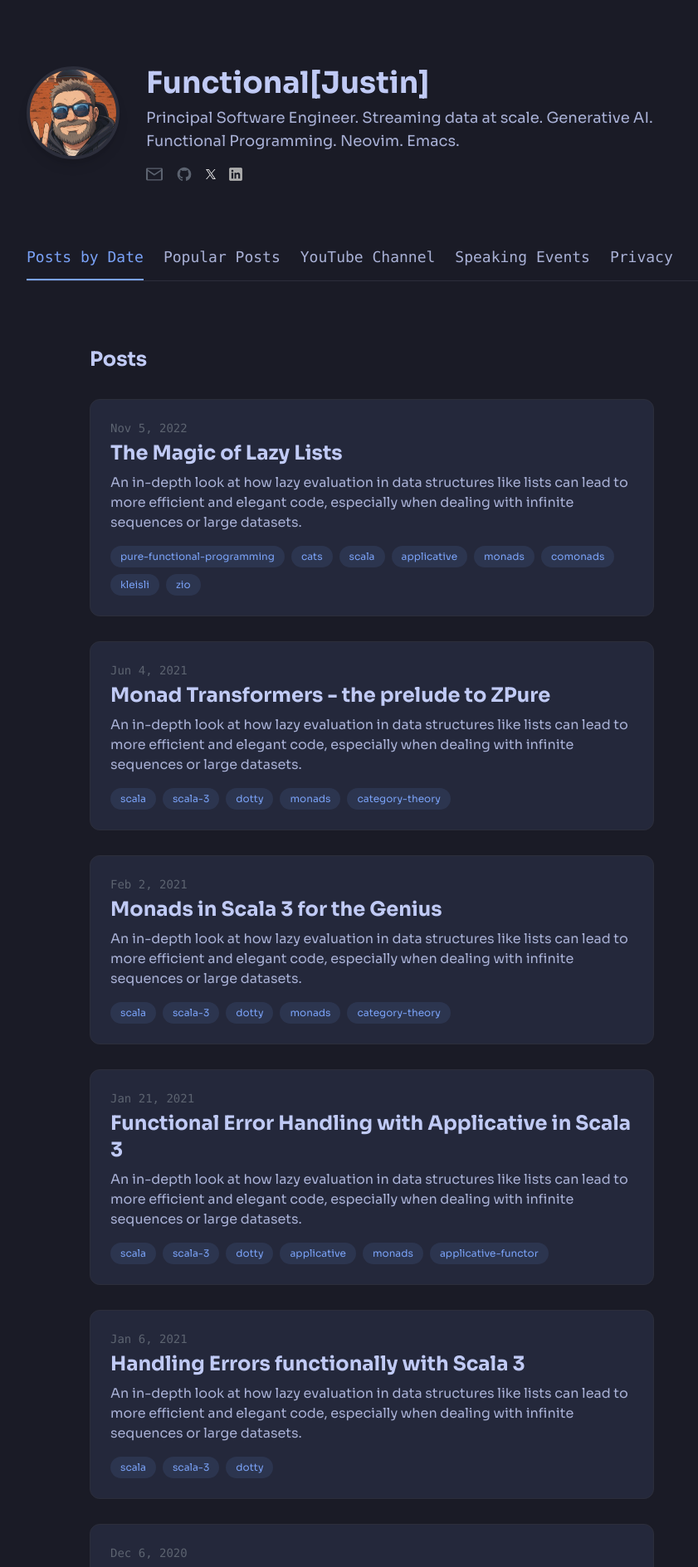
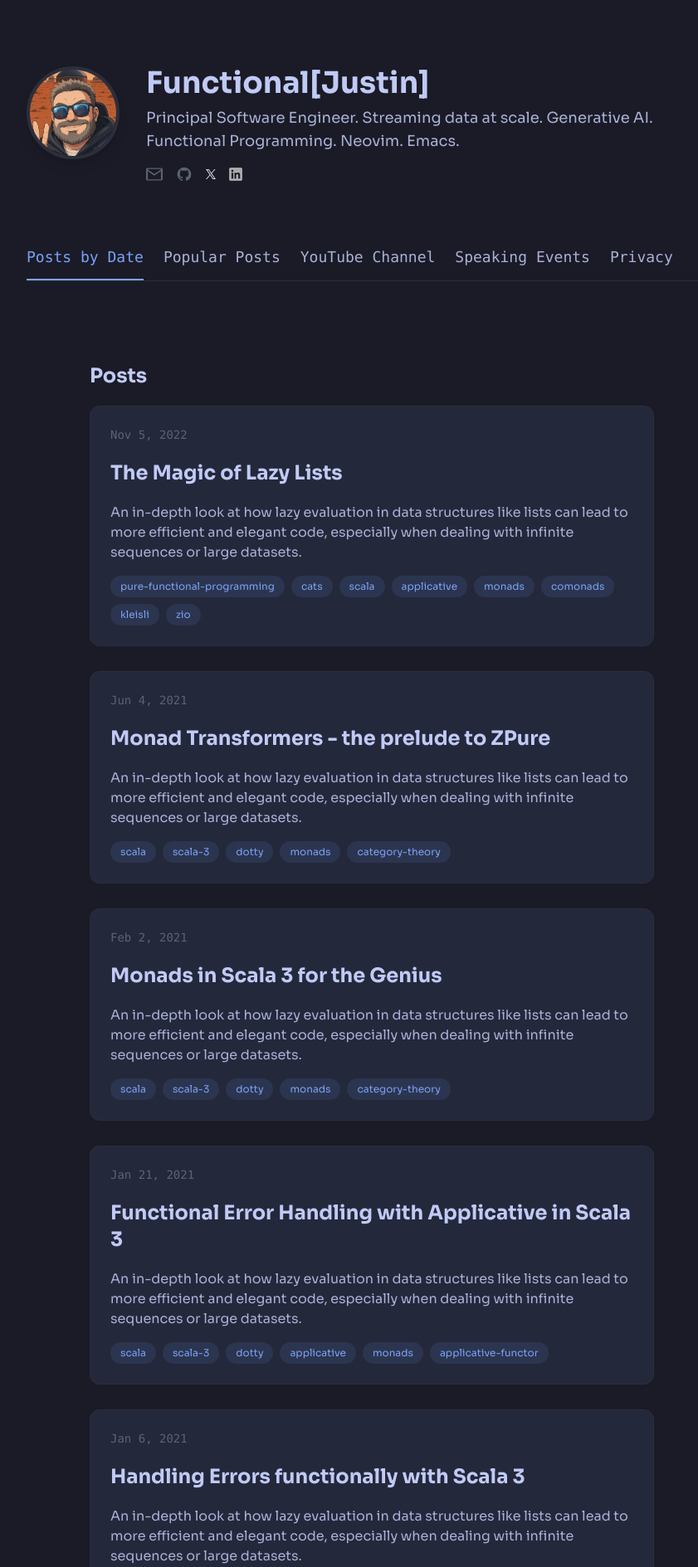
Before and after one commit to justinhj/justinhj.github.io, a Jekyll site: the page built from index.html, in a window 1280 px wide. Shown: the top 1889 px of the page at 83% size, without its empty margins (192-1033 px from the left). Built offline with Jekyll 4.4.1, drawn with Linux system fonts in a browser that asks for light colours; nearby versions of some CDN libraries.

Commit message:
fix margins

```diff
--- a/_sass/_base.scss
+++ b/_sass/_base.scss
@@ -221,3 +221,16 @@ a:hover {
     font-size: 0.75rem;
     font-weight: 500;
 }
+
+/* Force override of margins */
+.home h1,
+.home h2,
+.home h3 {
+  margin: 20px 0 20px 0;
+}
+
+.post h1,
+.post h2,
+.post h3 {
+  margin: 20px 0 20px 0;
+}
```
